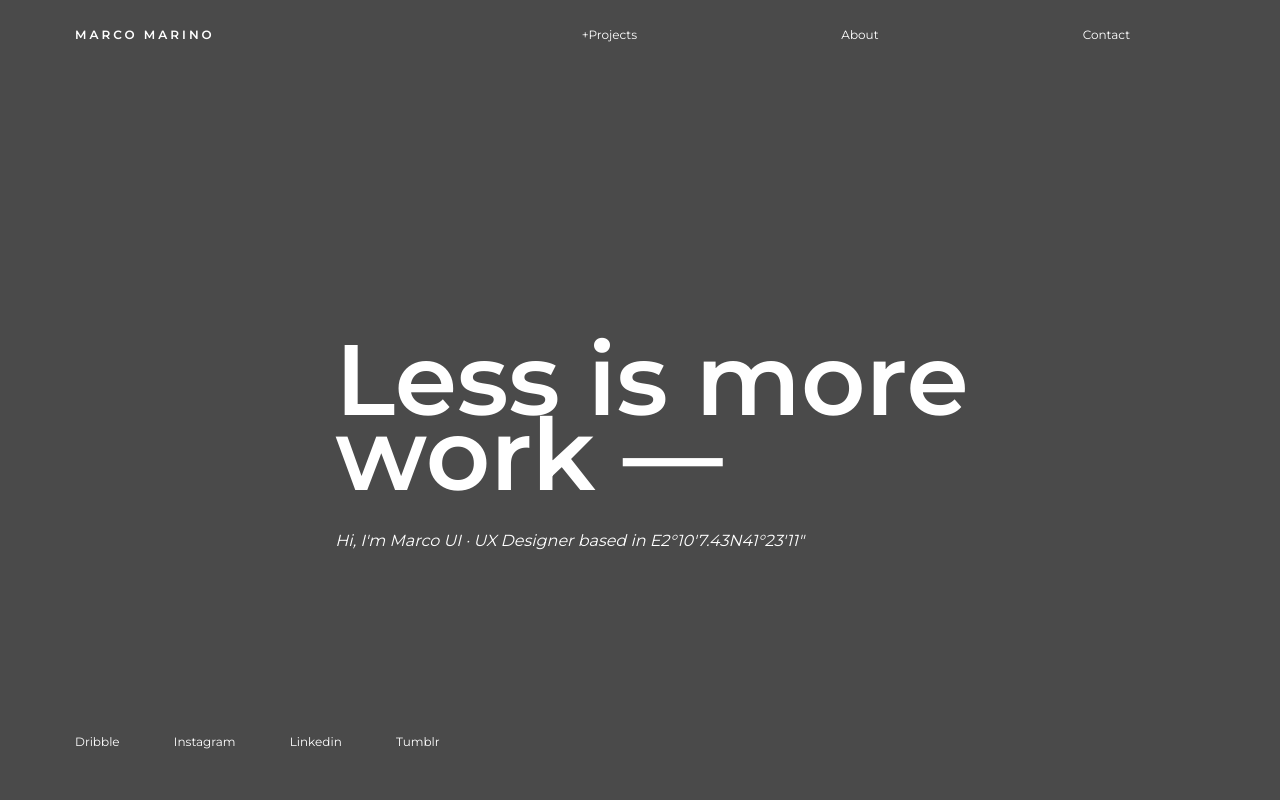
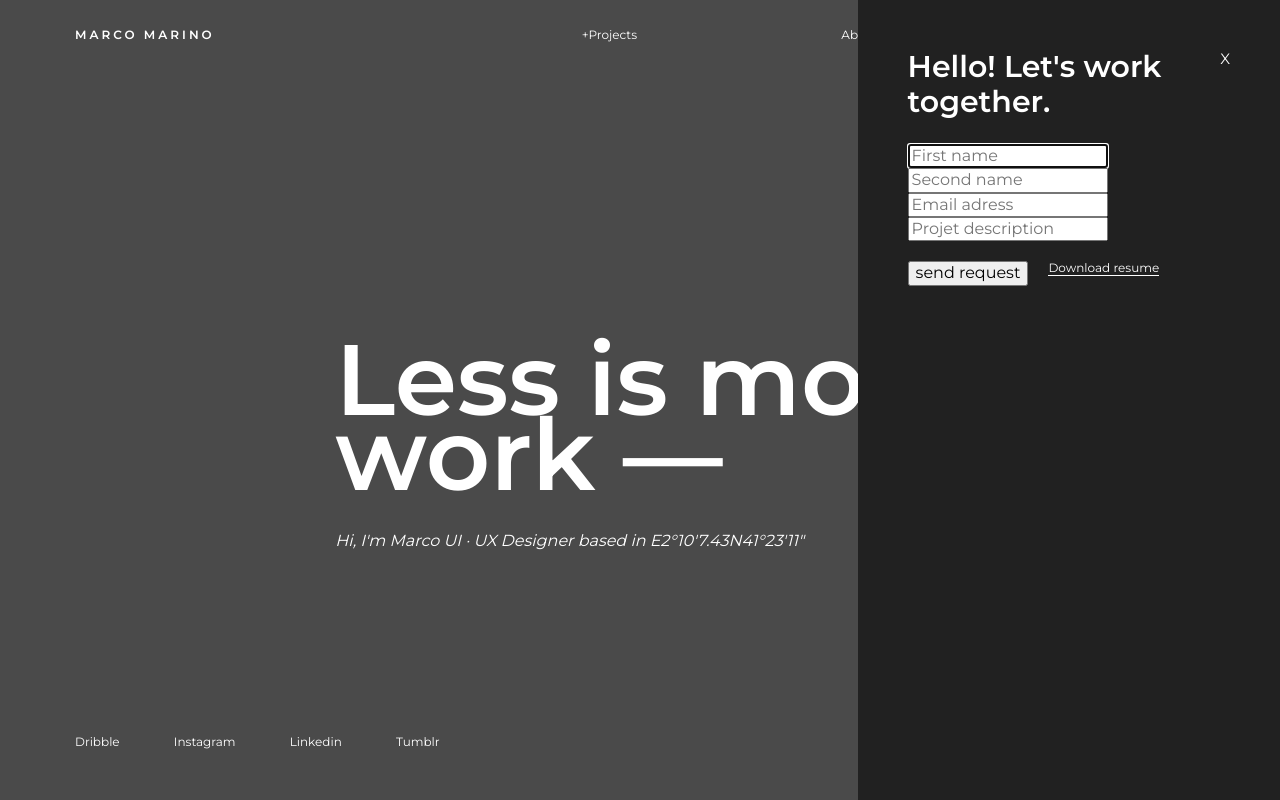
Before and after one commit to TranexTrane/marc-marino, a plain HTML site: page index.html in a window 1280 px wide. Drawn offline with Linux system fonts and the light colour scheme.

Commit message:
push 01-02

```diff
--- a/css/pages/_home.scss
+++ b/css/pages/_home.scss
@@ -357,3 +357,43 @@ left: 50px;
     background-size: 50%;
     height: 90%;
 }
+
+.register{
+    position: absolute;
+    background-color: #212121;
+    width: 33%;
+    right: 0px;
+    height: 100%;
+    z-index: 2;
+    color:white;
+    padding: 50px;
+    h2{
+        margin-top:0px;
+        font-size: 30px;
+
+    }
+}
+
+.contact-title{
+    display: flex;
+    justify-content: space-between;
+    a{
+        font-size: 15px;
+    }
+}
+
+.btn-contact{
+    display: flex;
+    margin-top: 20px;
+    a{
+        margin-left: 20px;
+        margin-bottom: 45px;
+        border-bottom:1px solid white;
+    }
+}
+
+.first-first{
+    display: flex;
+    width: 100%;
+
+}
--- a/index.html
+++ b/index.html
@@ -22,6 +22,36 @@
         <a href="#">Contact</a>
       </div>
     </nav>
+    <div class="register">
+      <div class="contact-title">
+        <h2>Hello! Let's work together.</h2>
+      <a href="">X</a></div>
+      <div class="first">
+          <div class="form-input">
+          <div class="first-first">
+            <label for="first-name"></label>
+          <input id="first-name" type="text" autofocus required tabindex="1" placeholder="First name">
+          </div><div class="form-input">
+          <label for="last-name"></label>
+          <input id="last-name" type="text" autofocus required tabindex="2" placeholder="Second name">
+          </div>
+        </div>
+              <div class="form-input">
+              <label for="email"></label>
+              <input id="email" type="email" autofocus required tabindex="4"
+              placeholder="Email adress">
+              </div>
+              <div class="form-input">
+              <label for="discription"></label>
+              <input id="description" type="text" autofocus required tabindex="5" placeholder="Projet description">
+              </div>
+              <div class="btn-contact"><div class="form-send">
+              <input type="submit" class="pink" value="send request">
+              </div>
+              <a href="">Download resume</a></div>
+            </div>
+  </div>
+</div>
     <div class="title">
       <div class="main-title">
         <h1>Less is more <br class="ok1"> work <br class="ok2">—</h1>
--- a/js/myJs.js
+++ b/js/myJs.js
@@ -1,6 +1,5 @@
 var mySwiper = new Swiper('.swiper-container', {
     // Optional parameters
-    direction: 'vertical',
     loop: true,
 
     // If we need pagination
```
Also changed, not shown: decathlon.html (+8 -7 lines), projects.html (+1 -1 lines), css/styles.min.css, 1 other file. Lines whose indentation alone changed are shown as unchanged.
